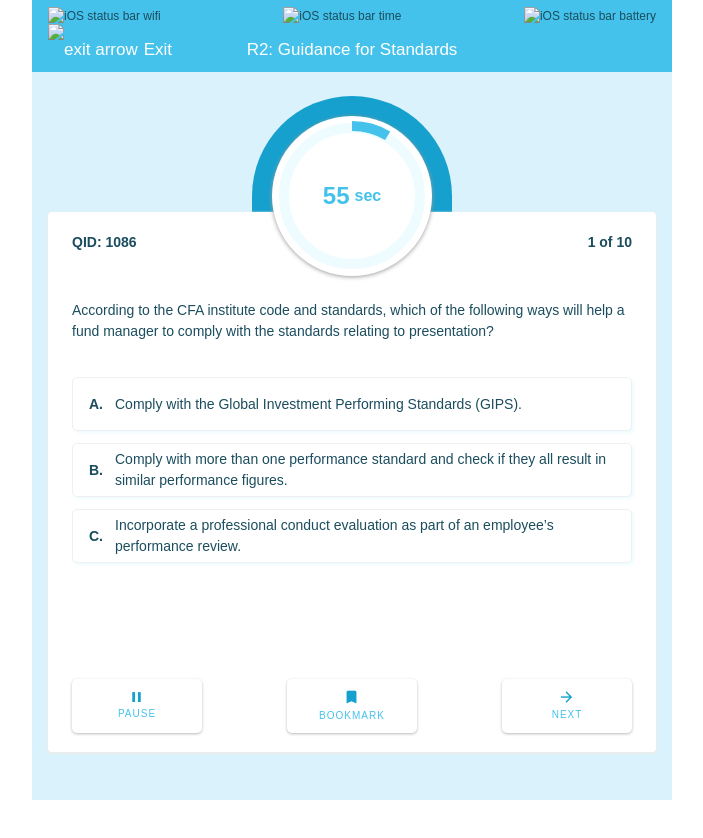
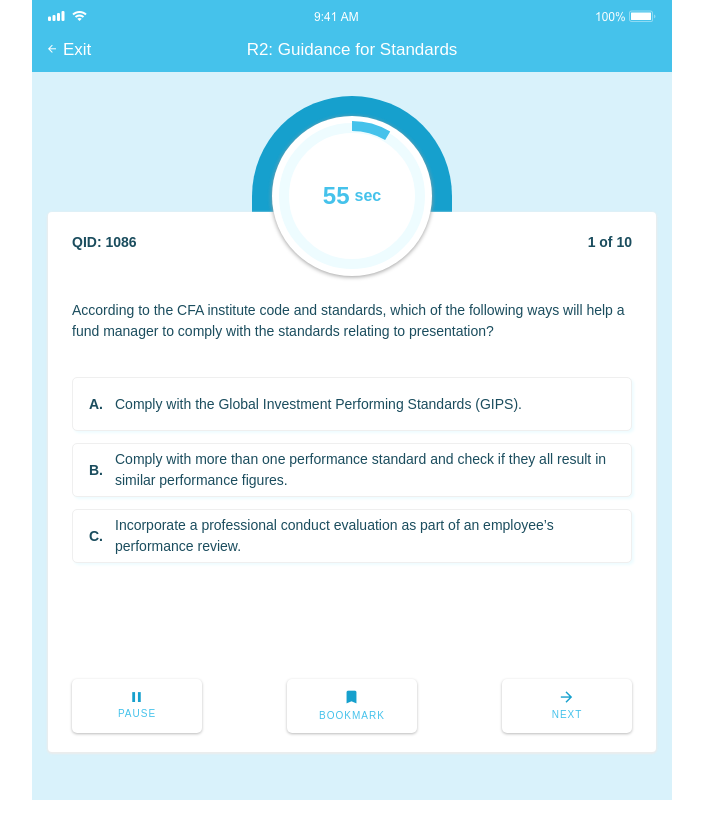
Before and after one commit to yeebonics/apptuto, a plain HTML site: page index.html in a window 1280 px wide. Shown: the whole page, without its empty margins (288-991 px from the left). Drawn offline with nearby package versions, Linux system fonts and the light colour scheme; files that its build step writes are made by us from their sources; the site is published under a folder, as on GitHub Pages, so addresses that start at the root find nothing.

Commit message:
Add files via upload
changed the file path on images

```diff
--- a/index.html
+++ b/index.html
@@ -27,12 +27,12 @@
 	<div id="quiz">
 		<div class="header">
 			<div class="status-bar">
-				<img src="/assets/status-wifi.png" alt="iOS status bar wifi">
-				<img src="/assets/status-time.png" alt="iOS status bar time">
-				<img src="/assets/status-battery.png" alt="iOS status bar battery">
+				<img src="assets/status-wifi.png" alt="iOS status bar wifi">
+				<img src="assets/status-time.png" alt="iOS status bar time">
+				<img src="assets/status-battery.png" alt="iOS status bar battery">
 			</div>
 			<div class="title">
-				<div class="exit"><img class="left-arrow" src="/assets/arrow-left.png" alt="exit arrow">Exit</div>
+				<div class="exit"><img class="left-arrow" src="assets/arrow-left.png" alt="exit arrow">Exit</div>
 				<div class="quiz-section">R2: Guidance for Standards</div>
 
 			</div>
@@ -121,7 +121,7 @@
 				</section>
 
 				<section id="analytic-modal">
-					<img src="/img/infographic-upgrade.png" alt="infographic for user upgrades">
+					<img src="img/infographic-upgrade.png" alt="infographic for user upgrades">
 					<div class="modal-content">
 						<h2>Analytics</h2>
 						<p>Upgrade to our premium model to compare your scores with other CFA test takers in your session</p>
```
